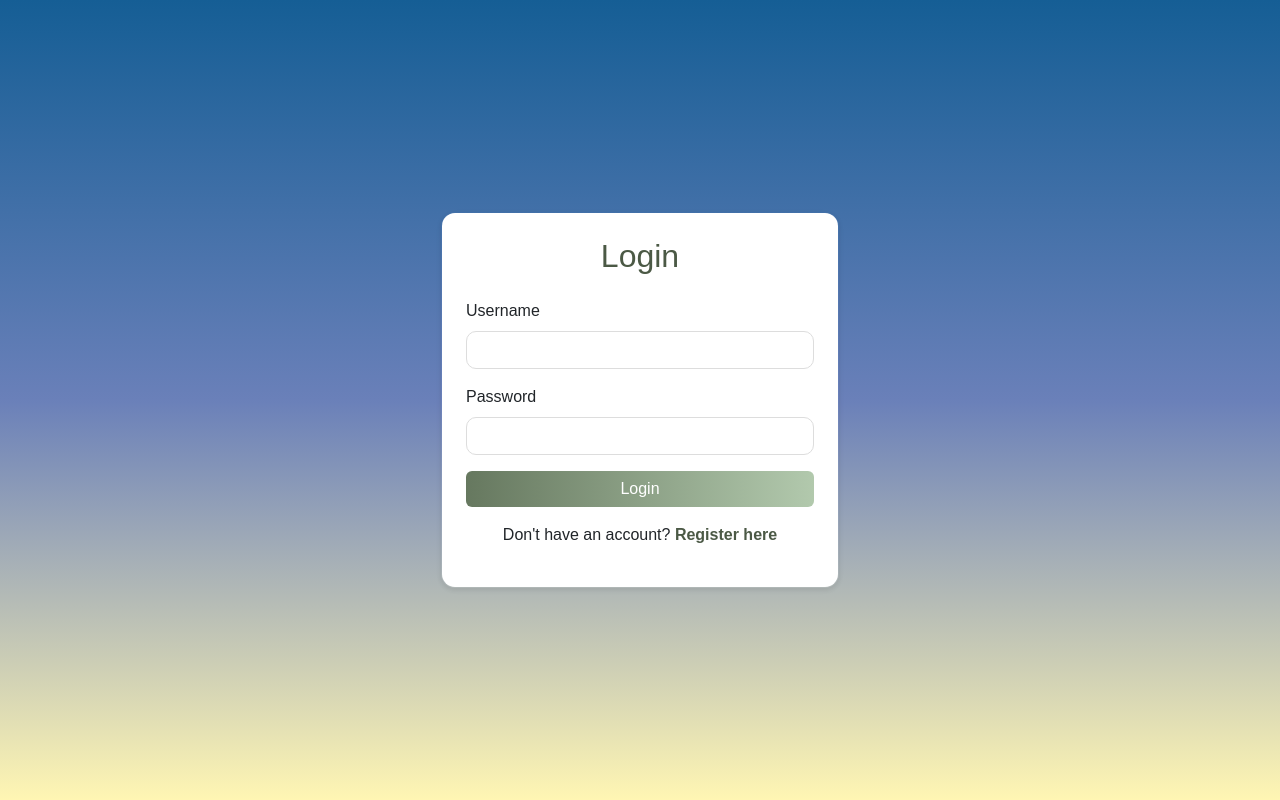
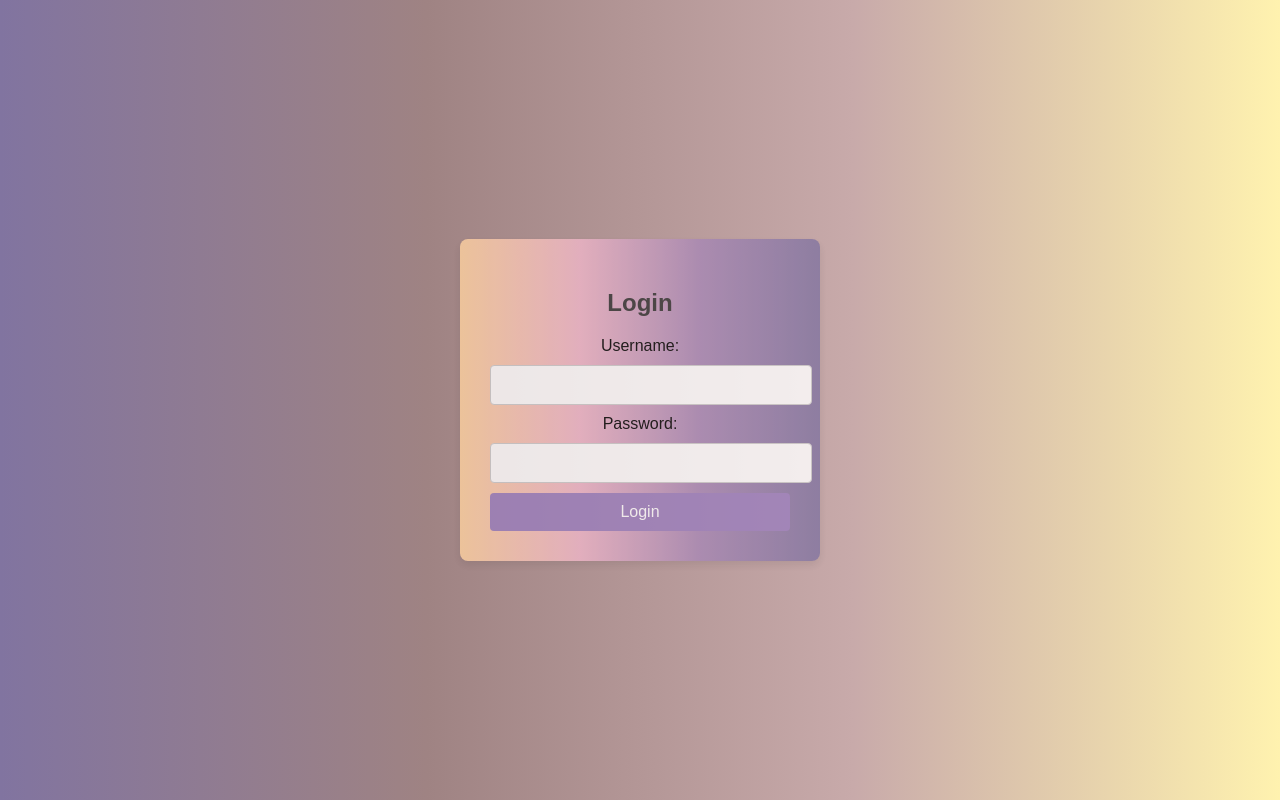
Before and after one commit to ernesdumani/bookstore_finalproject, a PHP site: page /login.php in a window 1280 px wide. Run offline with PHP 8.4, Linux system fonts and the light colour scheme.

Commit message:
added sum
added some things

```diff
--- /dev/null
+++ b/db.sql
@@ -0,0 +1,6 @@
+CREATE TABLE users (
+  id INT(11) NOT NULL AUTO_INCREMENT,
+  username VARCHAR(50) NOT NULL,
+  password VARCHAR(255) NOT NULL,
+  PRIMARY KEY (id)
+);
--- a/index.html
+++ b/index.html
@@ -12,7 +12,7 @@
             <a href="index.html"><img src="icon.png" alt="Home Icon" style="height: 70px; width: 70px;"></a>
         <nav>
             <ul>
-                <li><a href="#">Log In</a></li>
+                <li><a href="login.php">Log In</a></li>
                 <li><a href="#">Sign Up</a></li>
             </ul>
         </nav>
--- a/login.php
+++ b/login.php
@@ -1,94 +1,102 @@
+
 <!DOCTYPE html>
-<html lang="en">
+<html>
 <head>
-    <meta charset="UTF-8">
-    <meta name="viewport" content="width=device-width, initial-scale=1.0">
   <title>Login</title>
-    <link rel="stylesheet" href="https://cdn.jsdelivr.net/npm/bootstrap@5.3.0-alpha3/dist/css/bootstrap.min.css">
+</head>
 <style>
-        /* Background gradient for the entire page */
     body {
-            background: linear-gradient(#155E95, #6A80B9, #FFF6B3 );
-            color: #fff;
-            font-family: 'Arial', sans-serif;
+      font-family: Arial, sans-serif;
+      background: linear-gradient(to right, #8174A0, #9F8383, #C8AAAA, #FFF2AF );
+      display: flex;
+      justify-content: center;
+      align-items: center;
+      height: 100vh;
+      margin: 0;
     }
 
-        /* Center card with smooth edges and gradient border */
-        .card {
-            background-color: #fff;
-            border-radius: 15px;
-            padding: 20px;
-            box-shadow: 0 4px 10px #91AC8F;
-            border: 2px solid transparent;
-            background-clip: padding-box;
+    .login-container {
+      background: linear-gradient(to left, #8174A0, #A888B5, #EFB6C8, #FFD2A0 );
+      opacity: 80%;
+      padding: 30px;
+      border-radius: 8px;
+      box-shadow: 0 4px 8px rgba(0, 0, 0, 0.1);
+      width: 300px;
+      text-align: center;
     }
 
-        .card:hover {
-            border-image: linear-gradient(to right, #66785F, #B2C9AD) 1;
-            transform: translateY(-5px);
-            transition: all 0.3s ease;
+    .login-container h2 {
+      margin-bottom: 20px;
+      font-size: 24px;
+      color: #333;
     }
 
-        /* Stylish buttons */
-        .btn-primary {
-            background: linear-gradient(to right, #66785F, #B2C9AD);
-            border: none;
-            transition: all 0.3s ease;
+    .login-container input {
+      width: 100%;
+      padding: 10px;
+      margin: 10px 0;
+      border: 1px solid #ccc;
+      border-radius: 4px;
+      font-size: 16px;
     }
 
-        .btn-primary:hover {
-            background: linear-gradient(to right, #66785F, #B2C9AD);
-            transform: scale(1.05);
+    .login-container button {
+      width: 100%;
+      padding: 10px;
+      background-color: #9B7EBD;
+      color: white;
+      border: none;
+      border-radius: 4px;
+      font-size: 16px;
+      cursor: pointer;
     }
 
-        /* Links with hover effect */
-        a {
-            color: #6a11cb;
-            text-decoration: none;
-            font-weight: bold;
-            transition: color 0.3s ease;
+    .login-container button:hover {
+      background-color: #A35C7A;
     }
 
-        a:hover {
-            color: #4B5945;
+    .error {
+      color: red;
+      margin: 10px 0;
+      font-size: 14px;
     }
 
-        /* Inputs styling */
-        input.form-control {
-            border-radius: 10px;
-            border: 1px solid #ddd;
-            transition: border 0.3s ease, box-shadow 0.3s ease;
+    .login-container a {
+      text-decoration: none;
+      color: #007BFF;
+      font-size: 14px;
     }
 
-        input.form-control:focus {
-            border-color: #4B5945;
-            box-shadow: 0 0 8px #91AC8F;
-        }
-
-        /* Title */
-        h2 {
-            color: #4B5945;
+    .login-container a:hover {
+      text-decoration: underline;
     }
   </style>
 </head>
-<body class="d-flex align-items-center justify-content-center vh-100">
-    <div class="card shadow-sm p-4" style="width: 400px;">
-        <h2 class="text-center mb-4">Login</h2>
-        <?php if (isset($error)) { echo "<div class='alert alert-danger'>$error</div>"; } ?>
-        <form action="login.php" method="POST">
-            <div class="mb-3">
-                <label for="username" class="form-label">Username</label>
-                <input type="text" id="username" name="username" class="form-control" required>
+<body>
+
+  <div class="login-container">
+    <h2>Login</h2>
+
+    <?php if (isset($error)): ?>
+      <div class="error"><?php echo $error; ?></div>
+    <?php endif; ?>
+
+    <form method="post">
+      <div>
+        <label for="username">Username:</label>
+        <input type="text" id="username" name="username" required>
       </div>
-            <div class="mb-3">
-                <label for="password" class="form-label">Password</label>
-                <input type="password" id="password" name="password" class="form-control" required>
+      <div>
+        <label for="password">Password:</label>
+        <input type="password" id="password" name="password" required>
       </div>
-            <button type="submit" class="btn btn-primary w-100">Login</button>
+      <div>
+        <button type="submit" name="login">Login</button>
+      </div>
     </form>
-        <div class="text-center mt-3">
-            <p >Don't have an account? <a style="color: #4B5945" href="register.php">Register here</a></p>
+
   </div>
-    </div>
+
 </body>
 </html>
+<body>
```
Also changed, not shown: signup.php (added, +129 -0 lines), bookshelf.php (added). Lines whose indentation alone changed are shown as unchanged.
